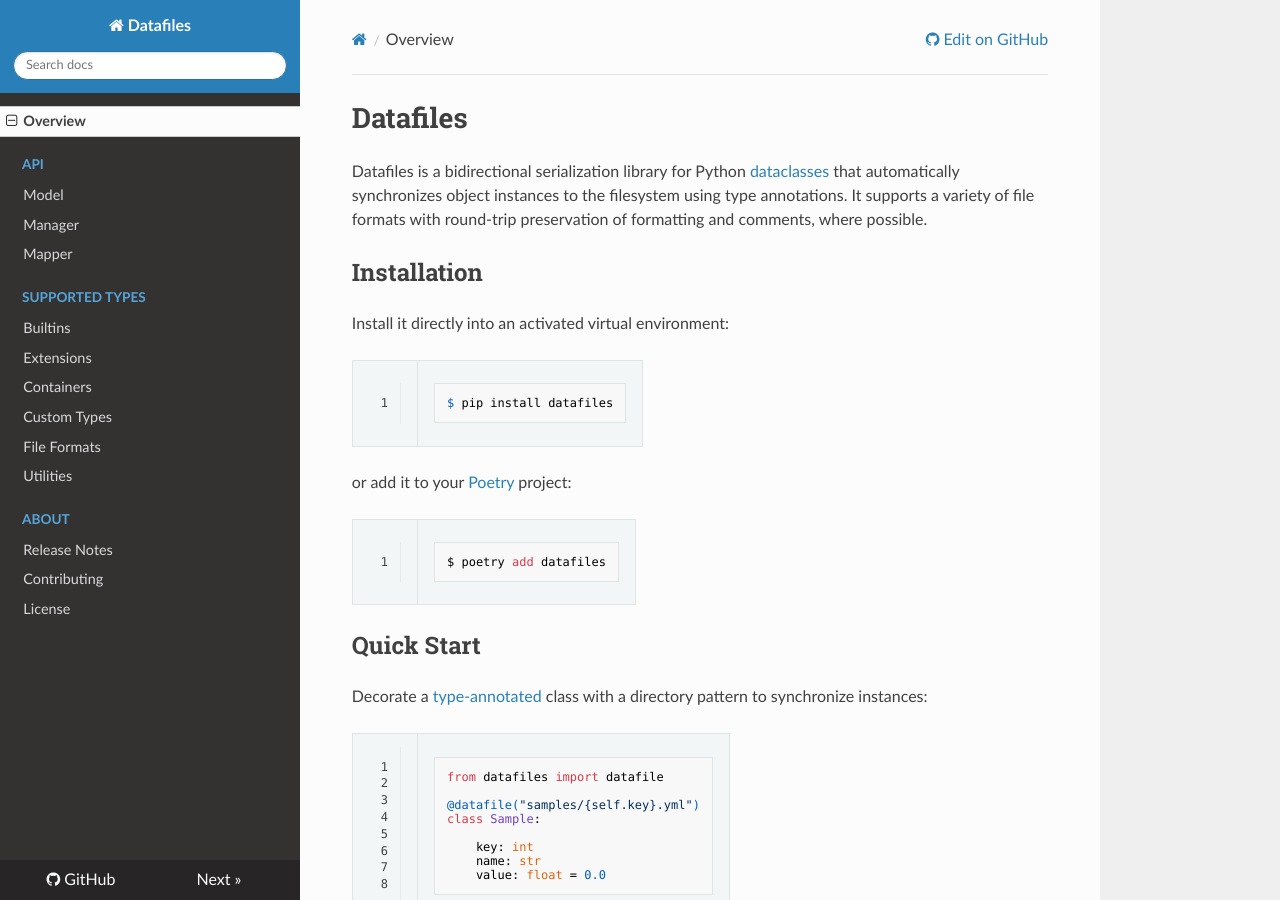
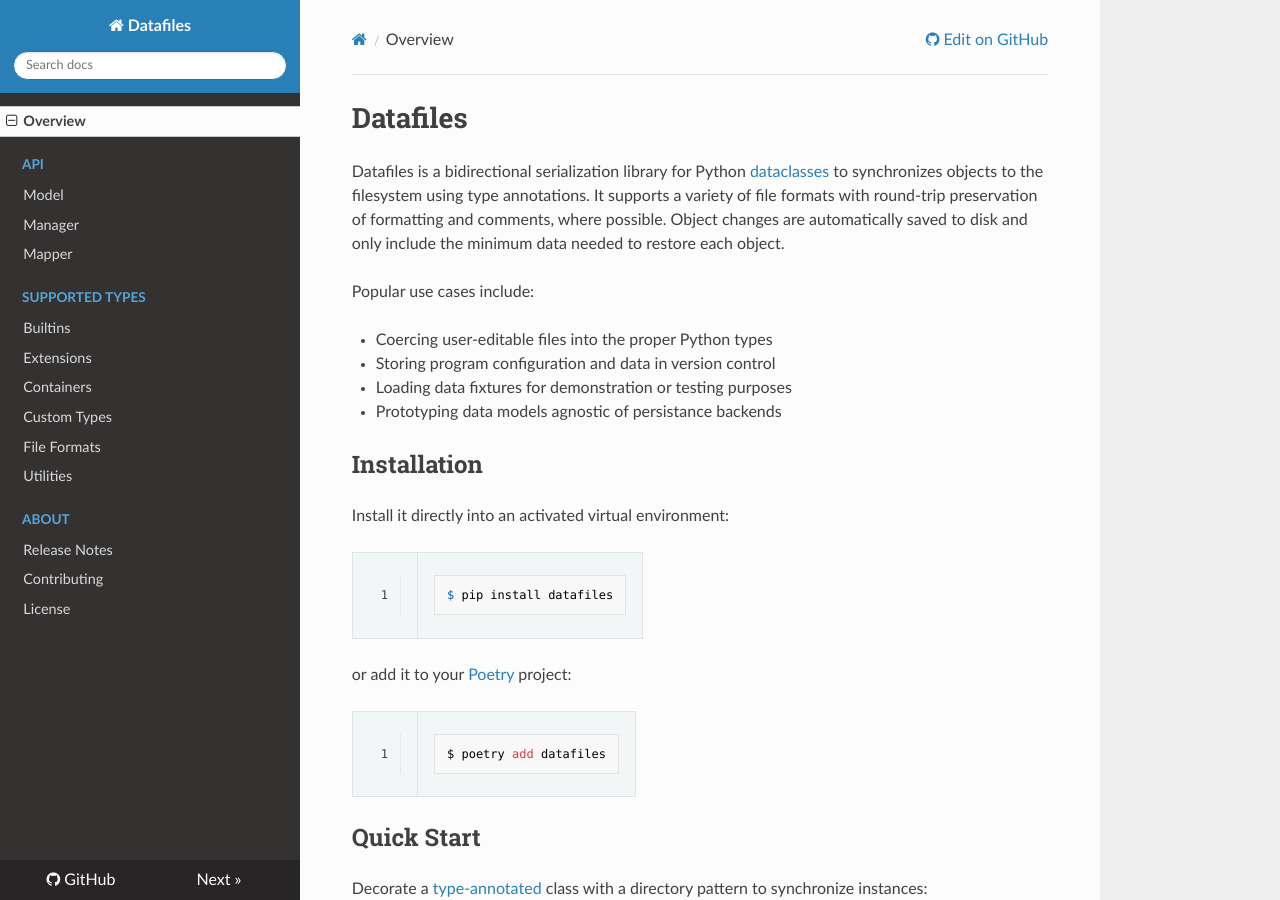
Before and after one commit to jacebrowning/datafiles, an MkDocs documentation site: the page built from docs/index.md, in a window 1280 px wide and 900 px high. Built offline with MkDocs 1.6.1, drawn with Linux system fonts in a browser that asks for light colours; nearby versions of some CDN libraries.

Commit message:
Document use cases
Closes #126

```diff
--- a/docs/index.md
+++ b/docs/index.md
@@ -1,6 +1,13 @@
 <h1>Datafiles</h1>
 
-Datafiles is a bidirectional serialization library for Python [dataclasses](https://docs.python.org/3/library/dataclasses.html) that automatically synchronizes object instances to the filesystem using type annotations. It supports a variety of file formats with round-trip preservation of formatting and comments, where possible.
+Datafiles is a bidirectional serialization library for Python [dataclasses](https://docs.python.org/3/library/dataclasses.html) to synchronizes objects to the filesystem using type annotations. It supports a variety of file formats with round-trip preservation of formatting and comments, where possible. Object changes are automatically saved to disk and only include the minimum data needed to restore each object.
+
+Popular use cases include:
+
+- Coercing user-editable files into the proper Python types
+- Storing program configuration and data in version control
+- Loading data fixtures for demonstration or testing purposes
+- Prototyping data models agnostic of persistance backends
 
 ## Installation
 
```
Also changed, not shown: README.md (+9 -2 lines), 2 other files.
